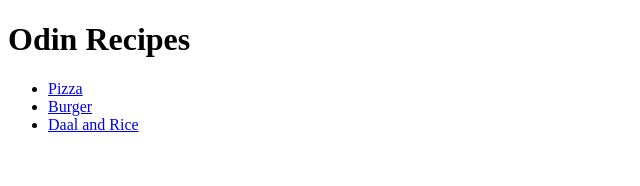
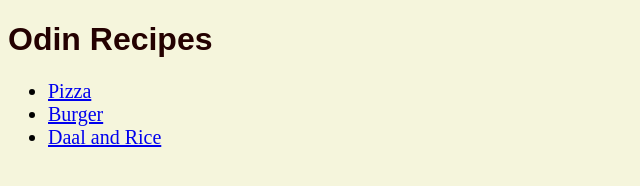
Before and after one commit to nabmatz/odin-recipes, a plain HTML site: page index.html in a window 1280 px wide. Shown: the whole page, without its empty margins (0-640 px from the left). Drawn offline with Linux system fonts and the light colour scheme.

Commit message:
Added css styling to index html page
Added a background color, changed font, made list bigger

```diff
--- a/index.html
+++ b/index.html
@@ -4,13 +4,16 @@
     <meta charset="UTF-8">
     <meta name="viewport" content="width=device-width, initial-scale=1.0">
     <title>Document</title>
+    <link rel="stylesheet" type="text/css" href="style.css" />
 </head>
 <body>
-    <h1>Odin Recipes</h1>
+    <h1 id = 'header'>Odin Recipes</h1>
+    <div class = 'list'>
     <ul>
     <li><a href ='recipes/pizza.html'>Pizza</a></li>
     <li><a href ='recipes/burger.html'>Burger</a></li>
     <li><a  href = 'recipes/daal-rice.html'>Daal and Rice</a></li>
 </ul>
+</div>
 </body>
 </html>
--- /dev/null
+++ b/style.css
@@ -0,0 +1,11 @@
+body{
+    background-color: beige;
+}
+
+#header{
+color: rgb(36, 1, 1);
+font-family: sans-serif;
+}
+.list{
+    font-size: 20px;
+}
```
